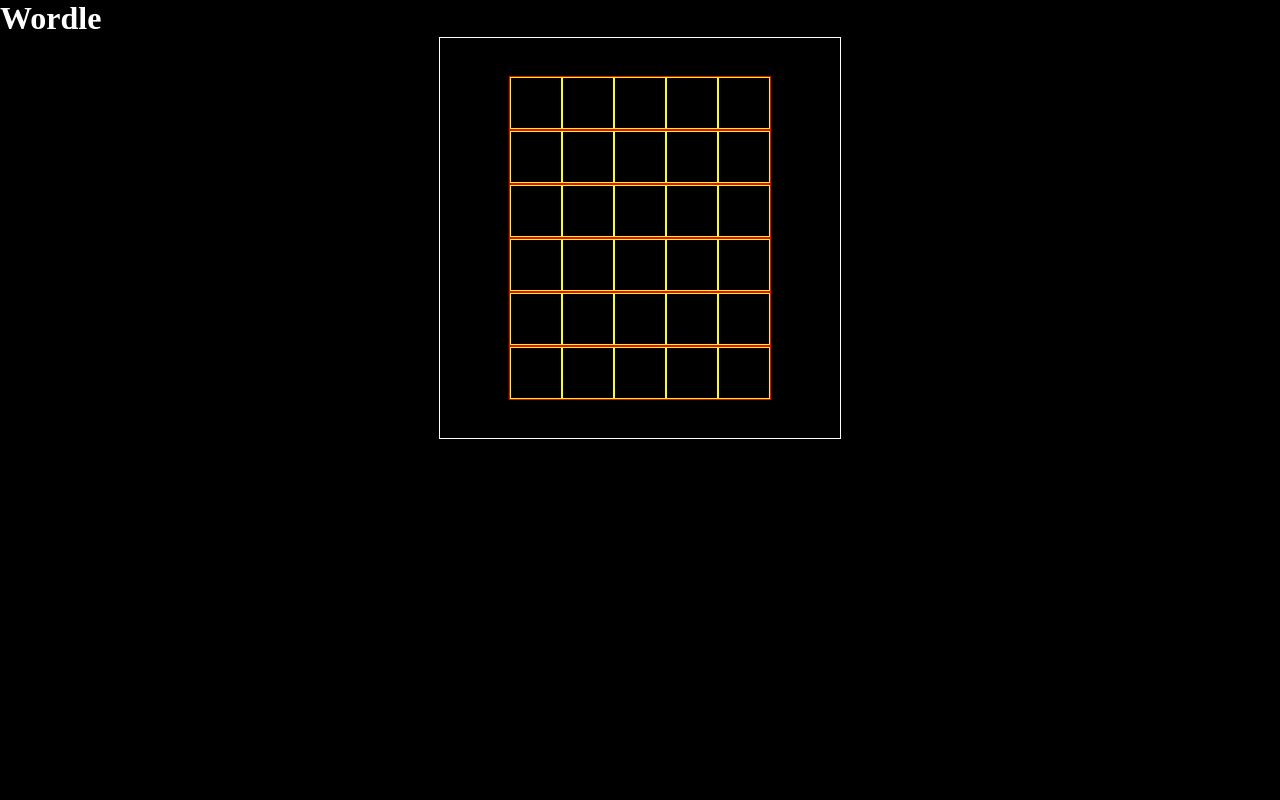
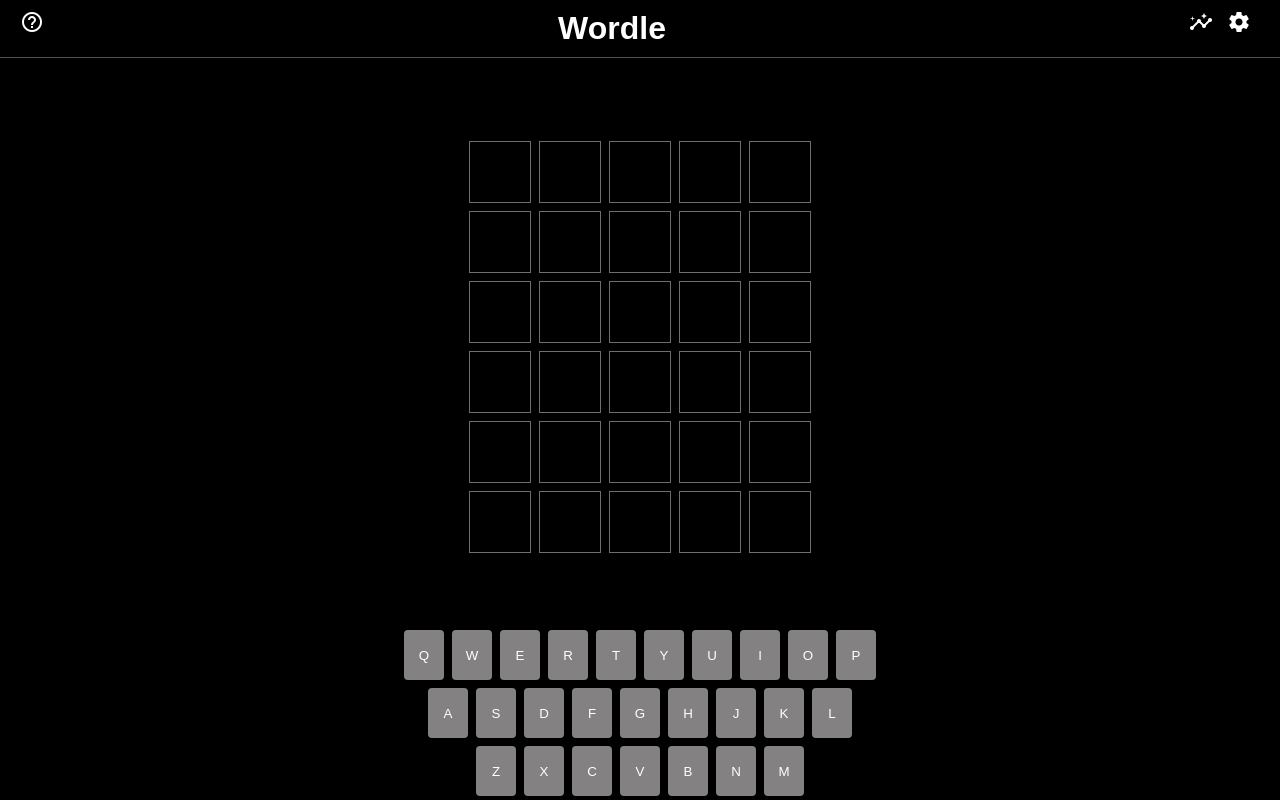
Before and after one commit to wadood42/a-javascript-wordle-clone, a website built with webpack: page src/index.html in a window 1280 px wide. Built offline with nearby package versions, Linux system fonts and the light colour scheme.

Commit message:
build keyboard ui

```diff
--- /dev/null
+++ b/src/buildKeyboard.ts
@@ -0,0 +1,24 @@
+let keyboard = document.getElementById("keyboard");
+
+export default function buildKeyboard() {
+	console.log("building keyboard");
+
+	keyboardRow("qwertyuiop", false);
+	keyboardRow("asdfghjkl", false);
+	keyboardRow("zxcvbnm", true);
+}
+
+function keyboardRow(letters: string, isLast: boolean) {
+	console.log("building keyboard row", keyboard);
+
+	let row = document.createElement("div");
+	row.className = "keyboard-row";
+
+	for (let j = 0; j < letters.length; j++) {
+		let btn = document.createElement("button");
+		btn.className = "btn";
+		btn.textContent = letters[j];
+		row.appendChild(btn);
+	}
+	keyboard?.appendChild(row);
+}
--- a/src/index.html
+++ b/src/index.html
@@ -5,11 +5,24 @@
 		<meta http-equiv="X-UA-Compatible" content="IE=edge" />
 		<meta name="viewport" content="width=device-width, initial-scale=1.0" />
 		<title>Wordle</title>
+		<link
+			href="https://fonts.googleapis.com/icon?family=Material+Icons"
+			rel="stylesheet"
+		/>
 	</head>
 	<body>
 		<div id="container" class="container">
-			<h1>Wordle</h1>
+			<nav>
+				<span class="material-icons"> help_outline </span>
+				<h1 class="title">Wordle</h1>
+				<div class="icons">
+					<span class="material-icons"> insights </span>
+					<span class="material-icons"> settings </span>
+				</div>
+			</nav>
 			<div id="grid" class="grid"></div>
+
+			<div class="keyboard" id="keyboard"></div>
 		</div>
 	</body>
 </html>
--- a/src/index.ts
+++ b/src/index.ts
@@ -1,4 +1,6 @@
 import drawGrid from "./draw_grid";
+import buildKeyboard from "./buildKeyboard";
 import "./styles.css";
 
 drawGrid();
+buildKeyboard();
--- a/src/styles.css
+++ b/src/styles.css
@@ -1,6 +1,7 @@
 body,
 html {
 	color: white;
+	font-size: 1em;
 }
 
 * {
@@ -12,13 +13,16 @@
 	width: 100vw;
 	height: 100vh;
 	background-color: black;
+	display: flex;
+	flex-direction: column;
+	justify-content: space-between;
 }
 
 .grid {
+	padding: 10px;
 	margin: 0 auto;
-	border: 1px solid white;
-	width: 400px;
-	height: 400px;
+	/* border: 1px solid white; */
+
 	display: flex;
 	flex-direction: column;
 	justify-content: center;
@@ -26,12 +30,87 @@
 }
 
 .row {
-	border: 1px solid red;
+	/* border: 1px solid red; */
+	/* padding: 10px; */
 	display: flex;
 }
 
 .cell {
-	width: 50px;
+	width: 60px;
+	margin: 4px;
+	height: 60px;
+	border: 1px solid rgb(110, 110, 110);
+}
+
+nav {
+	border-bottom: 1px solid rgb(82, 81, 81);
+	/* border: 1px solid red; */
+	padding: 10px 20px;
+	display: flex;
+	justify-content: space-between;
+
+	margin-bottom: 10px;
+}
+
+.title {
+	/* background-color: rebeccapurple; */
+	font-weight: bold;
+	font-size: 2em;
+	/* border: 1px solid rebeccapurple; */
+	font-family: "Barlow Condensed", sans-serif;
+	flex: 2;
+	text-align: center;
+}
+.icons {
+	/* border: 1px solid tomato; */
+	flex-basis: 80px;
+	text-align: center;
+}
+
+.container span {
+	cursor: pointer;
+}
+
+.material-icons:nth-child(2) {
+	/* border: 1px solid red; */
+	margin-left: 10px;
+}
+
+/* KEYBOARD STYLES  */
+
+.keyboard {
+	/* border: 1px solid rebeccapurple; */
+	display: flex;
+	flex-direction: column;
+	/* justify-content: center; */
+	align-items: center;
+}
+
+.keyboard-row {
+	/* border: 1px solid yellow; */
+}
+
+.btn {
+	margin: 4px;
+	/* border: 1px solid red; */
+	border: none;
+	border-radius: 4px;
+	width: 40px;
+	text-transform: uppercase;
+	color: rgb(255, 255, 255);
 	height: 50px;
-	border: 1px solid yellow;
+	background-color: rgb(131, 129, 129);
+	cursor: pointer;
 }
+
+@media only screen and (max-width: 500px) {
+	.btn {
+		width: 36px;
+		height: 45px;
+		/* background-color: lightblue; */
+	}
+	.cell {
+		width: 50px;
+		height: 50px;
+	}
+}
```
